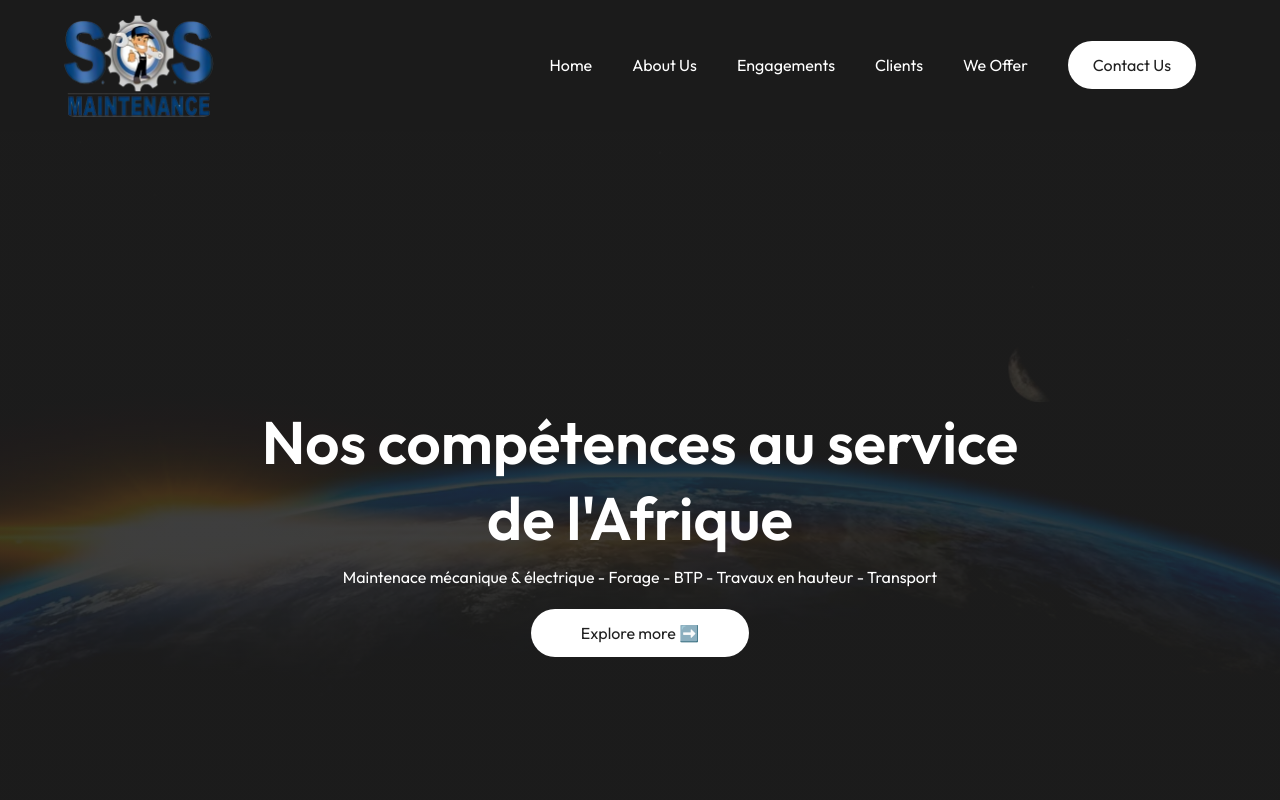
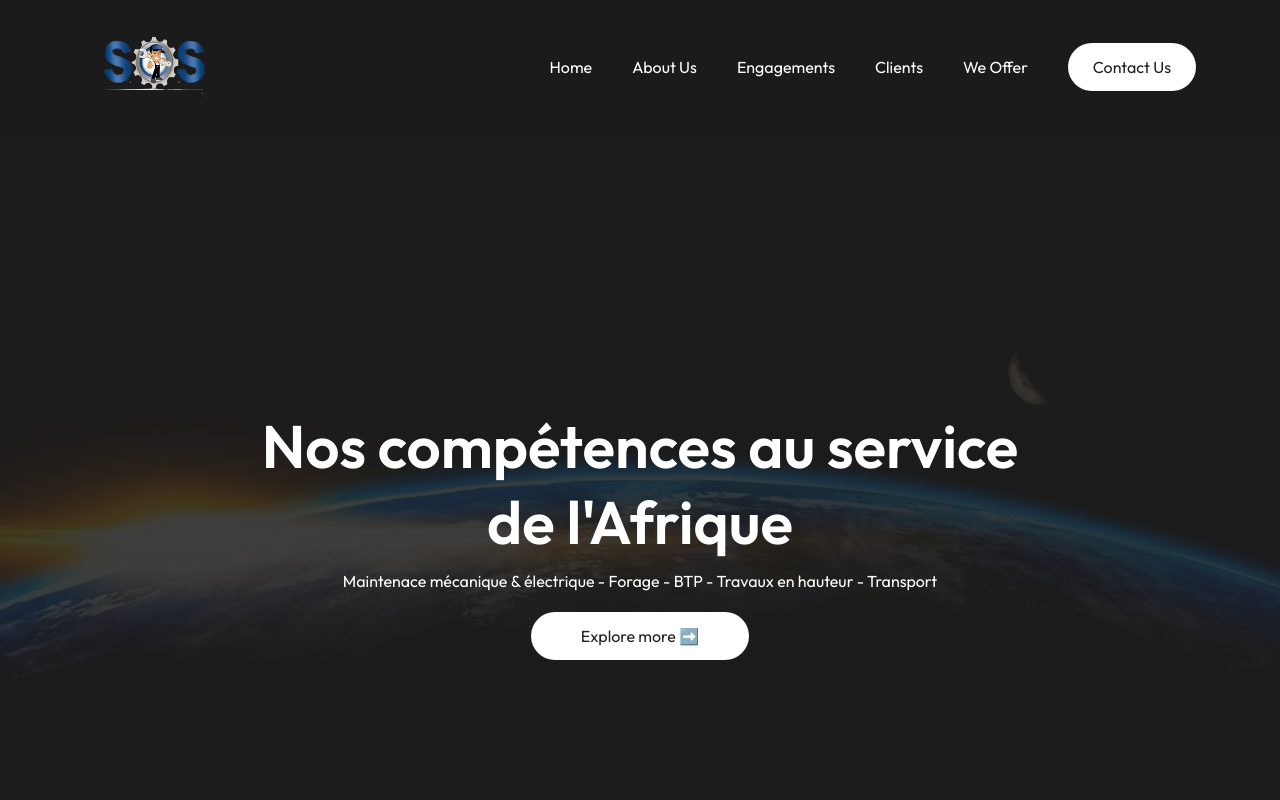
Before and after one commit to mohamedfathi2710/Sos_company, a React (Vite) app: page / in a window 1280 px wide. Shown: the top 800 px of the page. Built offline with nearby package versions, Linux system fonts and the light colour scheme.

Commit message:
logoUpdate

```diff
--- a/src/components/Navbar/Navbar.css
+++ b/src/components/Navbar/Navbar.css
@@ -12,7 +12,7 @@
     z-index: 10;
 }
 .logo{
-    width: 150px;
+    width: 180px;
 
     border-radius: 10px;
     margin-top: 10px;
--- a/src/components/Navbar/Navbar.jsx
+++ b/src/components/Navbar/Navbar.jsx
@@ -1,6 +1,6 @@
 import React, {useEffect, useState} from 'react'
 import './Navbar.css'
-import logo from '../../assets/logo3-bg.png'
+import logo from '../../assets/logo4.png'
 import { Link } from 'react-scroll';
 import menu_icon from '../../assets/menu.png'
 
```
Also changed, not shown: src/assets/logo4.png (added).
